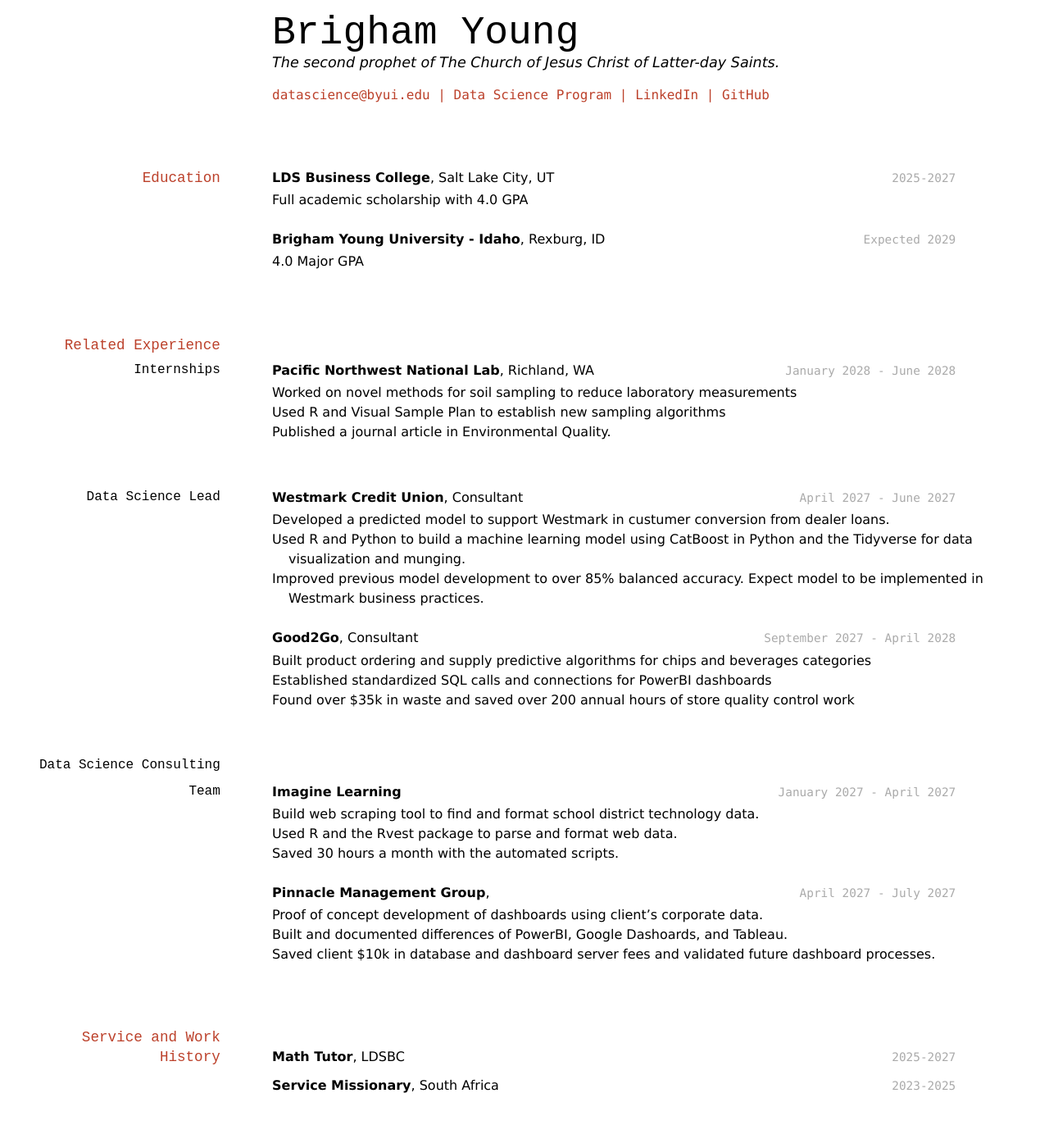
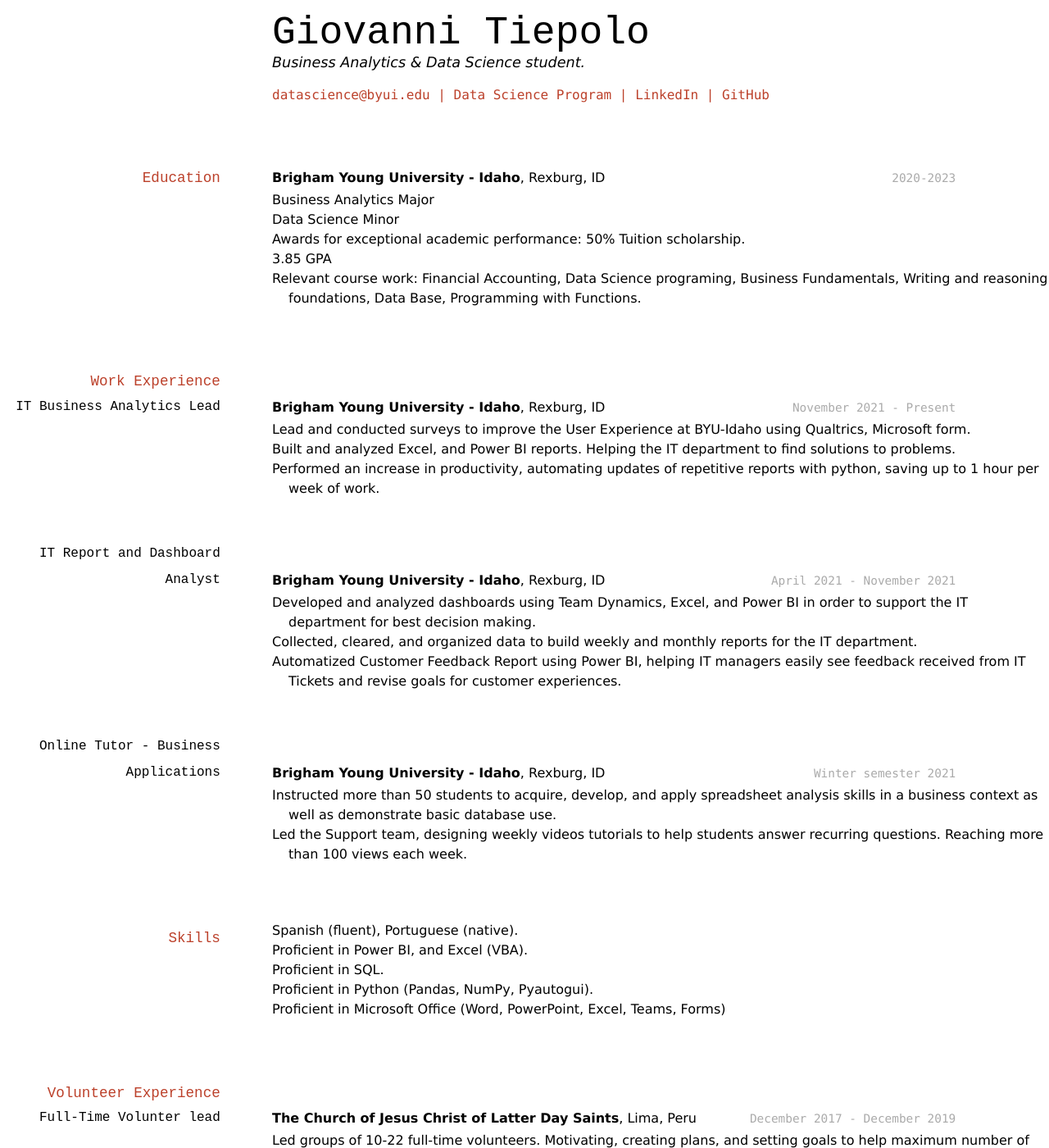
Before and after one commit to byuids-resumes/Tiepolo_Resume, a Jekyll site: the page built from docs/index.md, in a window 1280 px wide and 1400 px high. Shown: the whole window at 82% size. Built offline with Jekyll 4.4.1, drawn with Linux system fonts in a browser that asks for light colours; some of the changed text lies outside the part shown.

Commit message:
Update index.md

```diff
--- a/docs/index.md
+++ b/docs/index.md
@@ -1,9 +1,9 @@
 ---
 layout: cv
-title: Brigham Young's Resume
+title: Giovanni Tiepolo's Resume
 ---
-# Brigham Young
-The second prophet of The Church of Jesus Christ of Latter-day Saints.
+# Giovanni Tiepolo
+Business Analytics & Data Science student.
 
 <div id="webaddress">
 <a href="datascience@byui.edu">datascience@byui.edu</a>
@@ -16,72 +16,60 @@ The second prophet of The Church of Jesus Christ of Latter-day Saints.
 
 ## Education
 
-`2025-2027`
-__LDS Business College__, Salt Lake City, UT
-
-- Full academic scholarship with 4.0 GPA
-
-`Expected 2029`
+`2020-2023`
 __Brigham Young University - Idaho__, Rexburg, ID
 
-- 4.0 Major GPA
+- Business Analytics Major
+- Data Science Minor
+- Awards for exceptional academic performance: 50% Tuition scholarship.
+- 3.85 GPA
+- Relevant course work: Financial Accounting, Data Science programing, Business Fundamentals, Writing and reasoning foundations, Data Base, Programming with Functions.
 
 
-## Related Experience
+## Work Experience
 
-### Internships
+### IT Business Analytics Lead
+`November 2021 - Present`
+__Brigham Young University - Idaho__, Rexburg, ID
 
-`January 2028 - June 2028`
-__Pacific Northwest National Lab__, Richland, WA
+- Lead and conducted surveys to improve the User Experience at BYU-Idaho using Qualtrics, Microsoft form.
+- Built and analyzed Excel, and Power BI reports. Helping the IT department to find solutions to problems.
+- Performed an increase in productivity, automating updates of repetitive reports with python, saving up to 1 hour per week of work.
 
-- Worked on novel methods for soil sampling to reduce laboratory measurements
-- Used R and Visual Sample Plan to establish new sampling algorithms
-- Published a journal article in Environmental Quality.
+### IT Report and Dashboard Analyst
+`April 2021 - November 2021`
+__Brigham Young University - Idaho__, Rexburg, ID
 
-### Data Science Lead
+- Developed and analyzed dashboards using Team Dynamics, Excel, and Power BI in order to support the IT department for best decision making.
+- Collected, cleared, and organized data to build weekly and monthly reports for the IT department.
+- Automatized Customer Feedback Report using Power BI, helping IT managers easily see feedback received from IT Tickets and revise goals for customer experiences.
 
-`April 2027 - June 2027`
-__Westmark Credit Union__, Consultant
+### Online Tutor - Business Applications
+`Winter semester 2021`
+__Brigham Young University - Idaho__, Rexburg, ID
 
-- Developed a predicted model to support Westmark in custumer conversion from dealer loans.
-- Used R and Python to build a machine learning model using CatBoost in Python and the Tidyverse for data visualization and munging.
-- Improved previous model development to over 85% balanced accuracy. Expect model to be implemented in Westmark business practices.
+- Instructed more than 50 students to acquire, develop, and apply spreadsheet analysis skills in a business context as well as demonstrate basic database use.
+- Led the Support team, designing weekly videos tutorials to help students answer recurring questions. Reaching more than 100 views each week.
 
-`September 2027 - April 2028`
-__Good2Go__, Consultant
-
-- Built product ordering and supply predictive algorithms for chips and beverages categories
-- Established standardized SQL calls and connections for PowerBI dashboards
-- Found over $35k in waste and saved over 200 annual hours of store quality control work
-
-### Data Science Consulting Team
-
-`January 2027 - April 2027`
-__Imagine Learning__
-
-- Build web scraping tool to find and format school district technology data.
-- Used R and the Rvest package to parse and format web data.
-- Saved 30 hours a month with the automated scripts.
-
-`April 2027 - July 2027`
-__Pinnacle Management Group__,
-
-- Proof of concept development of dashboards using client's corporate data.
-- Built and documented differences of PowerBI, Google Dashoards, and Tableau.
-- Saved client $10k in database and dashboard server fees and validated future dashboard processes.
+## Skills
+- Spanish (fluent), Portuguese (native).
+- Proficient in Power BI, and Excel (VBA).
+- Proficient in SQL.
+- Proficient in Python (Pandas, NumPy, Pyautogui).
+- Proficient in Microsoft Office (Word, PowerPoint, Excel, Teams, Forms)
 
 
-## Service and Work History
+## Volunteer Experience
+### Full-Time Volunter lead
+`December 2017 - December 2019`
+__The Church of Jesus Christ of Latter Day Saints__, Lima, Peru
 
-`2025-2027`
-__Math Tutor__, LDSBC
-
-
-`2023-2025`
-__Service Missionary__, South Africa
+- Led groups of 10-22 full-time volunteers. Motivating, creating plans, and setting goals to help maximum number of people possible in Lima, Peru.
+- Invested more than 80 hours per week teaching life improvement principles in Spanish to diverse groups and individuals in Lima, Peru.
+- Examined team statistics to determine weekly training meeting topics and teaching methods to enhance team performance.
 
 
 
 <!-- ### Footer
 
-Last updated: May 2013 -->
+Last updated: March 2022 -->
```
